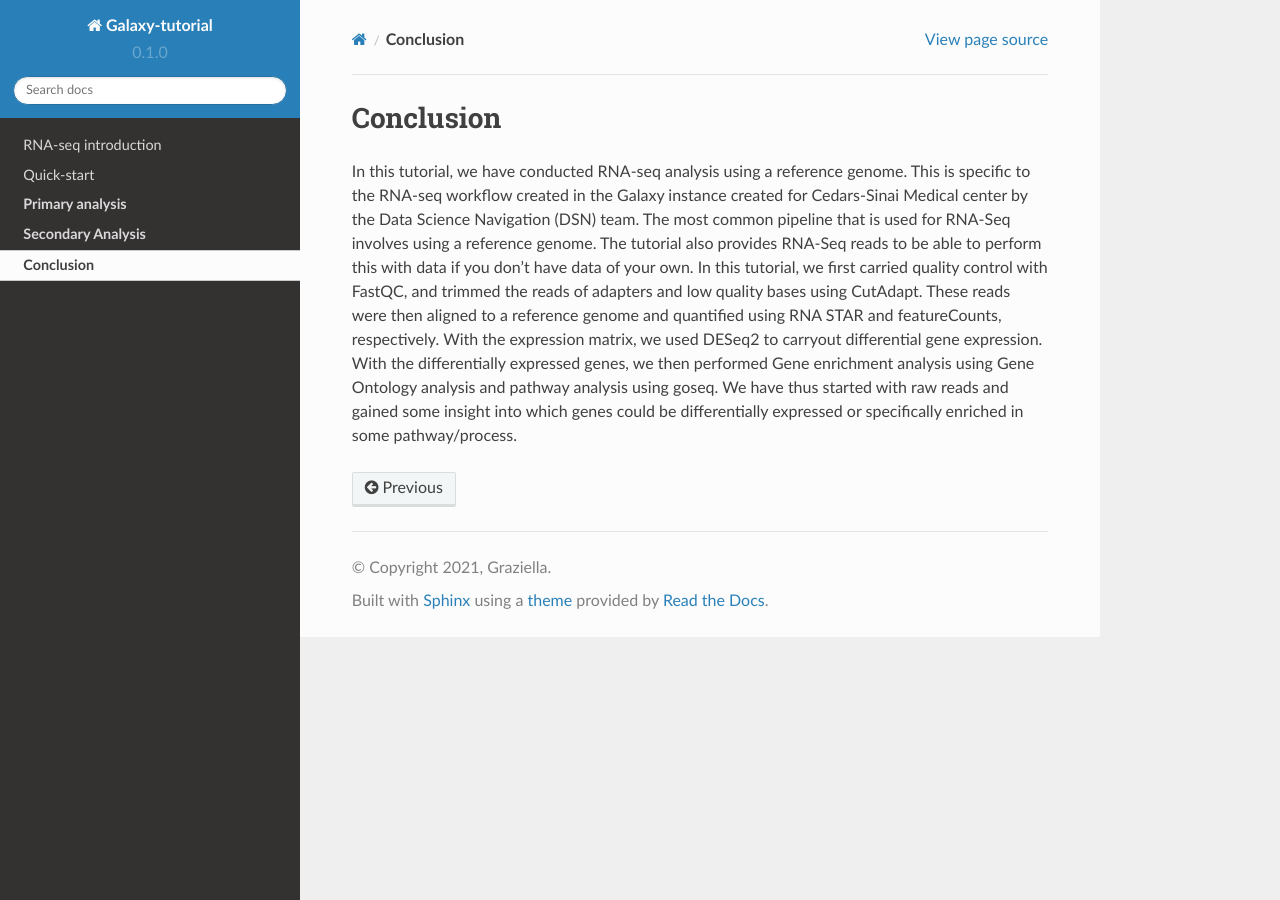
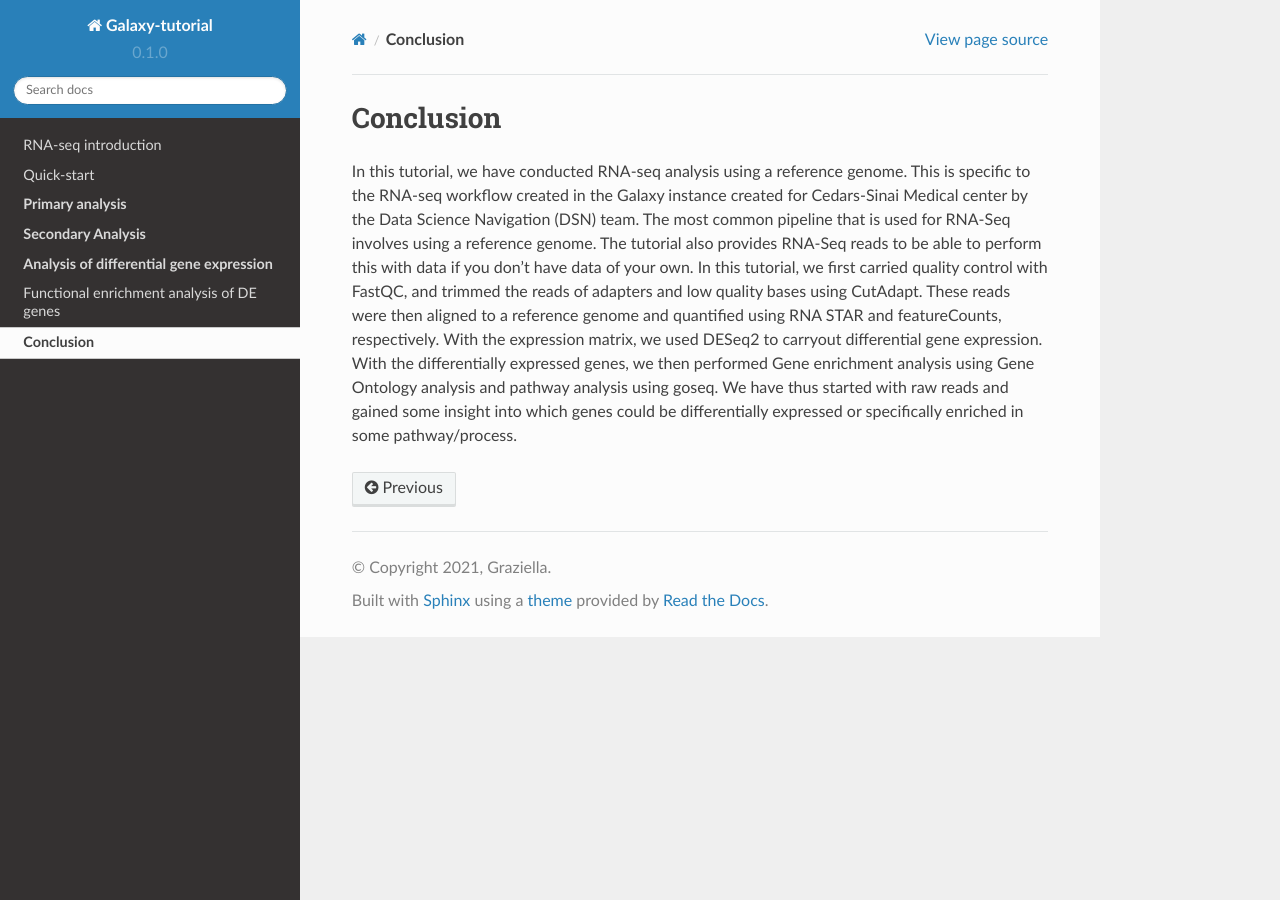
Before and after one commit to CedarsDSN/Galaxy_tutorial, a Sphinx documentation site: the page built from docs/source/Conclusion.rst, in a window 1280 px wide. Built offline with Sphinx 7.4.7 and the Read the Docs theme 2.0.0, drawn with Linux system fonts in a browser that asks for light colours; pages that are not in the unit, such as notebooks, are missing from menus.

Commit message:
Update index.rst

```diff
--- a/docs/source/index.rst
+++ b/docs/source/index.rst
@@ -23,6 +23,6 @@ Contents
    Quick-start
    Primary analysis/index.rst
    Secondary analysis/index.rst
-   Tertiary analysis/index.rst
-   Functional enrichment analysis of DE genes/index.rst
+   Analysis of Differential gene expression/index.rst
+   Functional enrichment analysis/index.rst
    Conclusion
```
